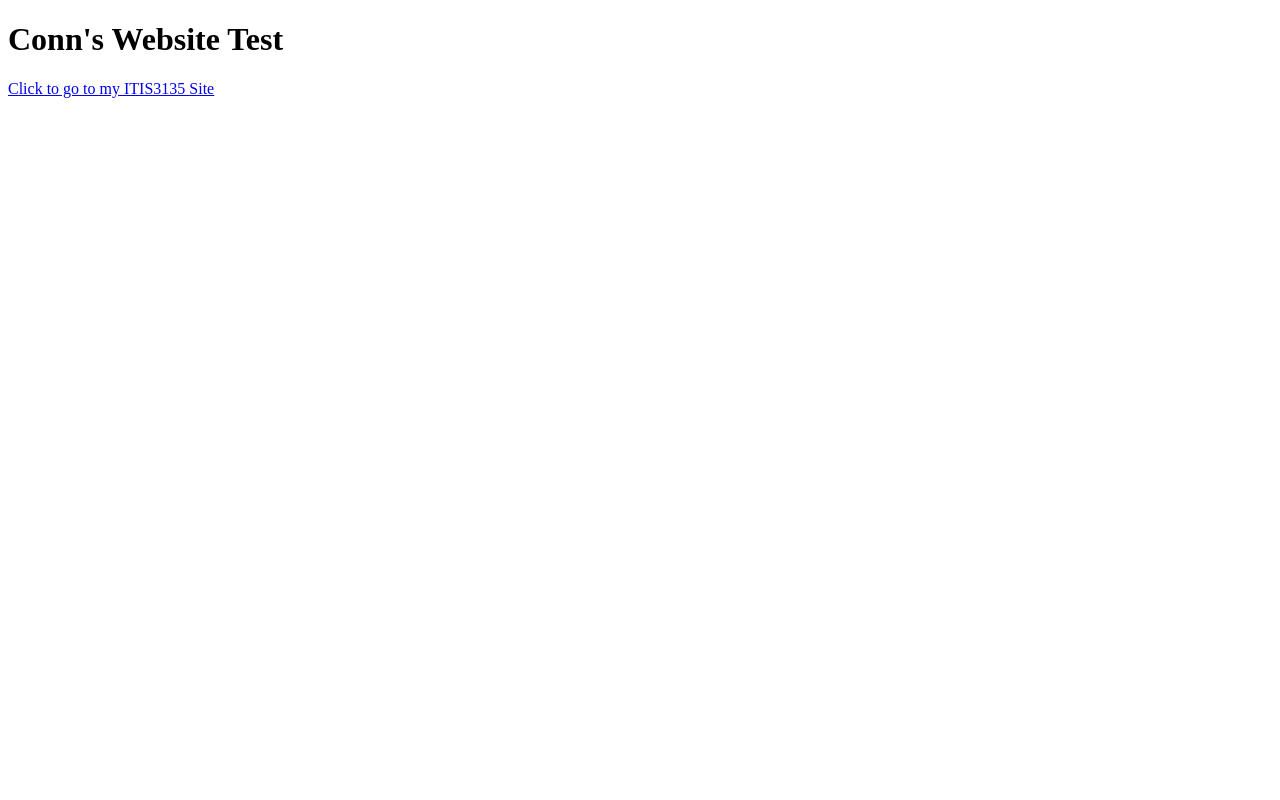
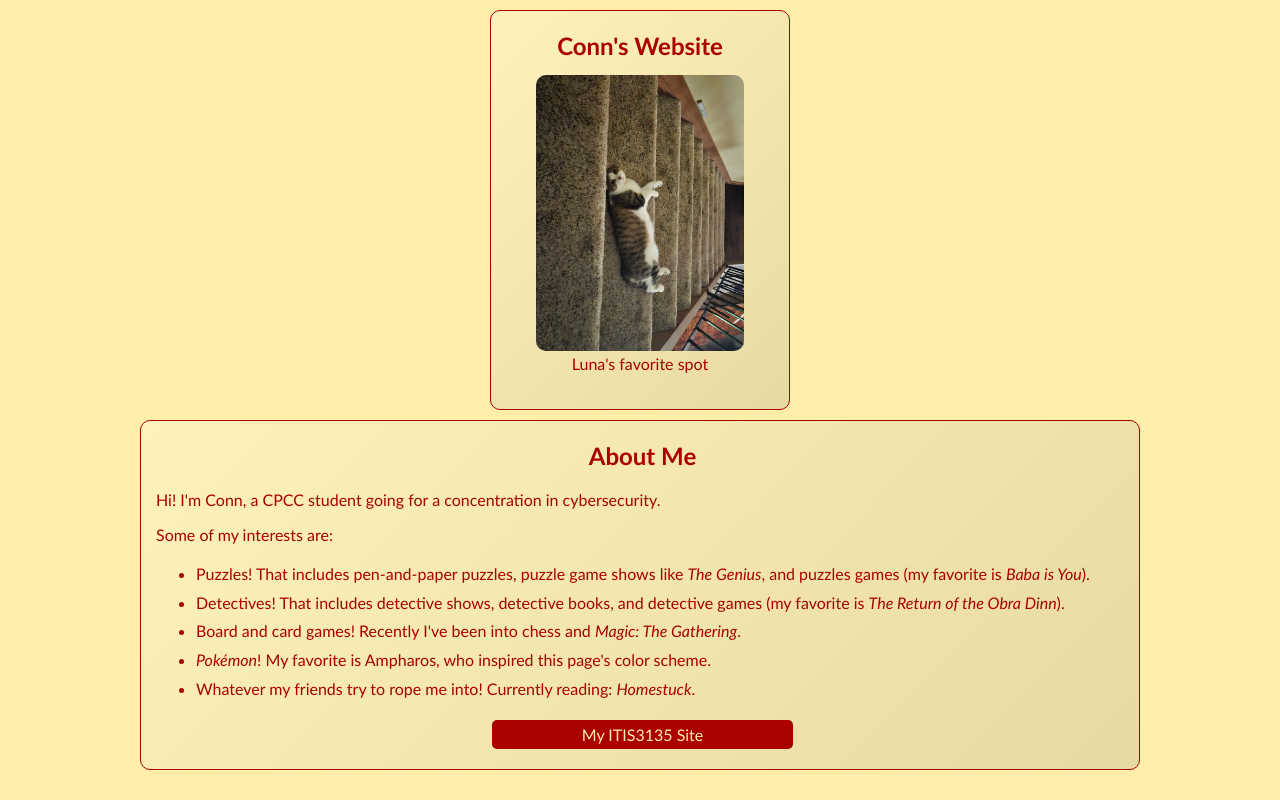
Before and after one commit to ConnFDM/connfdm.github.io, a plain HTML site: page index.html in a window 1280 px wide. Drawn offline with Linux system fonts and the light colour scheme.

Commit message:
personal page

```diff
--- a/index.html
+++ b/index.html
@@ -5,11 +5,82 @@
     <meta name="viewport" content="width=<device-width>, initial-scale=1.0">
     <title>Conn's Website</title>
     <script src="https://lint.page/kit/4d0fe3.js" crossorigin="anonymous"></script>
+    <style>
+        body {
+            background-color: #fea;
+            color: #a00;
+            font-family:'Gill Sans', 'Gill Sans MT', Calibri, 'Trebuchet MS', sans-serif;
+        }
+        section {
+            margin: 10px auto;
+            border: 1px solid #a00;
+            border-radius: 10px;
+            background-image: linear-gradient(135deg, #fff3, #8883);
+        }
+        #intro {
+            box-sizing: border-box;
+            width: 300px;
+            height: 400px;
+            text-align: center;
+        }
+        #info {
+            box-sizing: border-box;
+            max-width: 1000px;
+            padding: 0 10px 20px 15px;
+        }
+        img {
+            max-width: 95%;
+            border-radius: 10px;
+            margin-top: -5px;
+        }
+        a {
+            display: block;
+            max-width: 30%;
+            margin: 0 auto;
+            text-align: center;
+            color: #fea;
+            text-decoration: none;
+            background-color: #a00;
+            padding: 5px;
+            border-radius: 5px;
+            transition: background-color 0.15s;
+        }
+        a:hover {
+            background-color: #f00;
+        }
+        ul {
+            line-height: 1.8;
+        }
+        h2 {
+            text-align: center;
+        }
+    </style>
 </head>
 <body>
-    <h1>
-        Conn's Website Test
-    </h1>
-    <a href = "itis3135/">Click to go to my ITIS3135 Site</a>
+    <section id="intro">
+        <h1>
+            Conn's Website
+        </h1>
+        <figure>
+            <img
+                src="itis3135/images/luna.webp"
+                alt="A kitten named Luna lying on her side in the middle of a flight of stairs."
+            >
+            <figcaption>Luna's favorite spot</figcaption>
+        </figure>
+    </section>
+    <section id="info">
+        <h2>About Me</h2>
+        <p>Hi! I'm Conn, a CPCC student going for a concentration in cybersecurity.</p>
+        <p>Some of my interests are:</p>
+        <ul>
+            <li>Puzzles! That includes pen-and-paper puzzles, puzzle game shows like <i>The Genius</i>, and puzzles games (my favorite is <i>Baba is You</i>).</li>
+            <li>Detectives! That includes detective shows, detective books, and detective games (my favorite is <i>The Return of the Obra Dinn</i>).</li>
+            <li>Board and card games! Recently I've been into chess and <i>Magic: The Gathering</i>.</li>
+            <li><i>Pokémon</i>! My favorite is Ampharos, who inspired this page's color scheme.</li>
+            <li>Whatever my friends try to rope me into! Currently reading: <i>Homestuck</i>.</li>
+        </ul>
+        <a href = "itis3135/">My ITIS3135 Site</a>
+    </section>
 </body>
 </html>
```
Also changed, not shown: itis3135/images/luna.webp (added).
